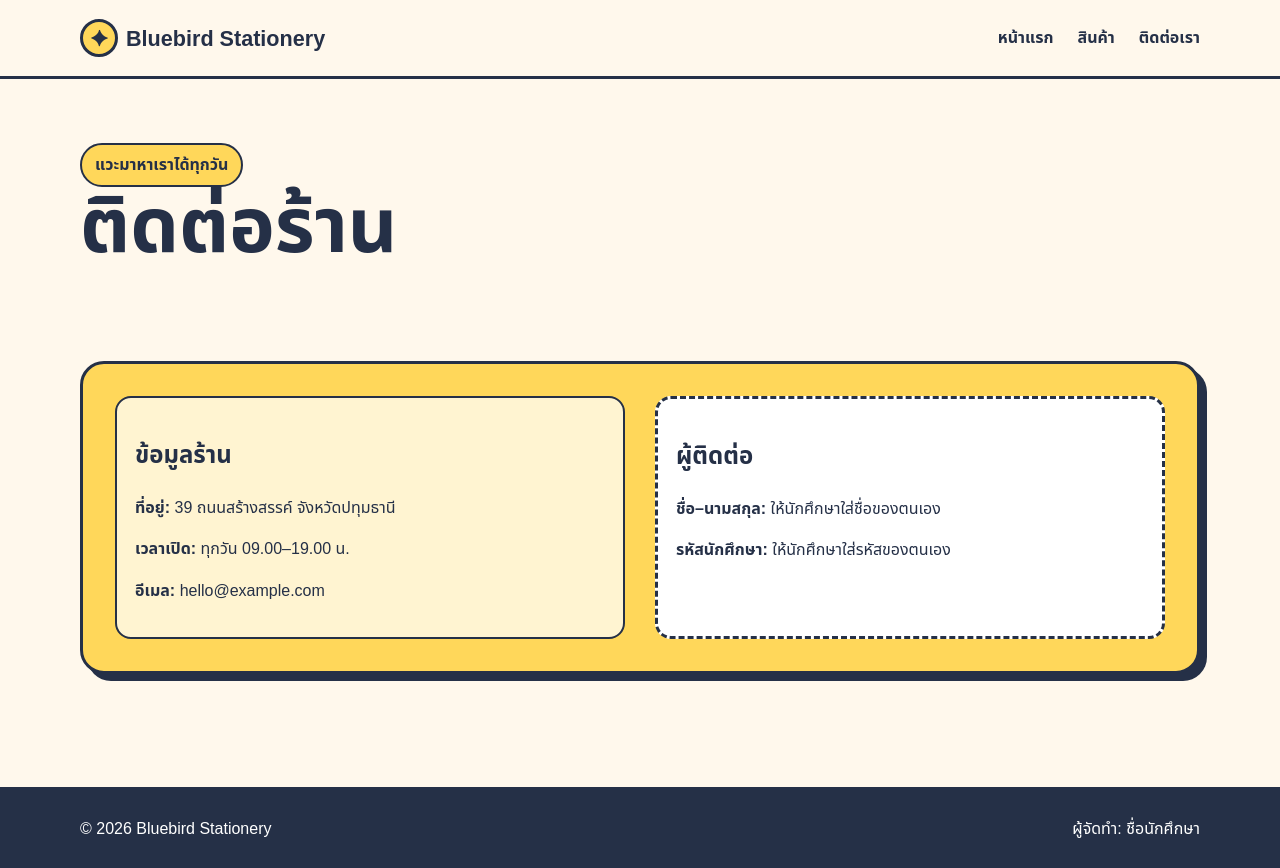
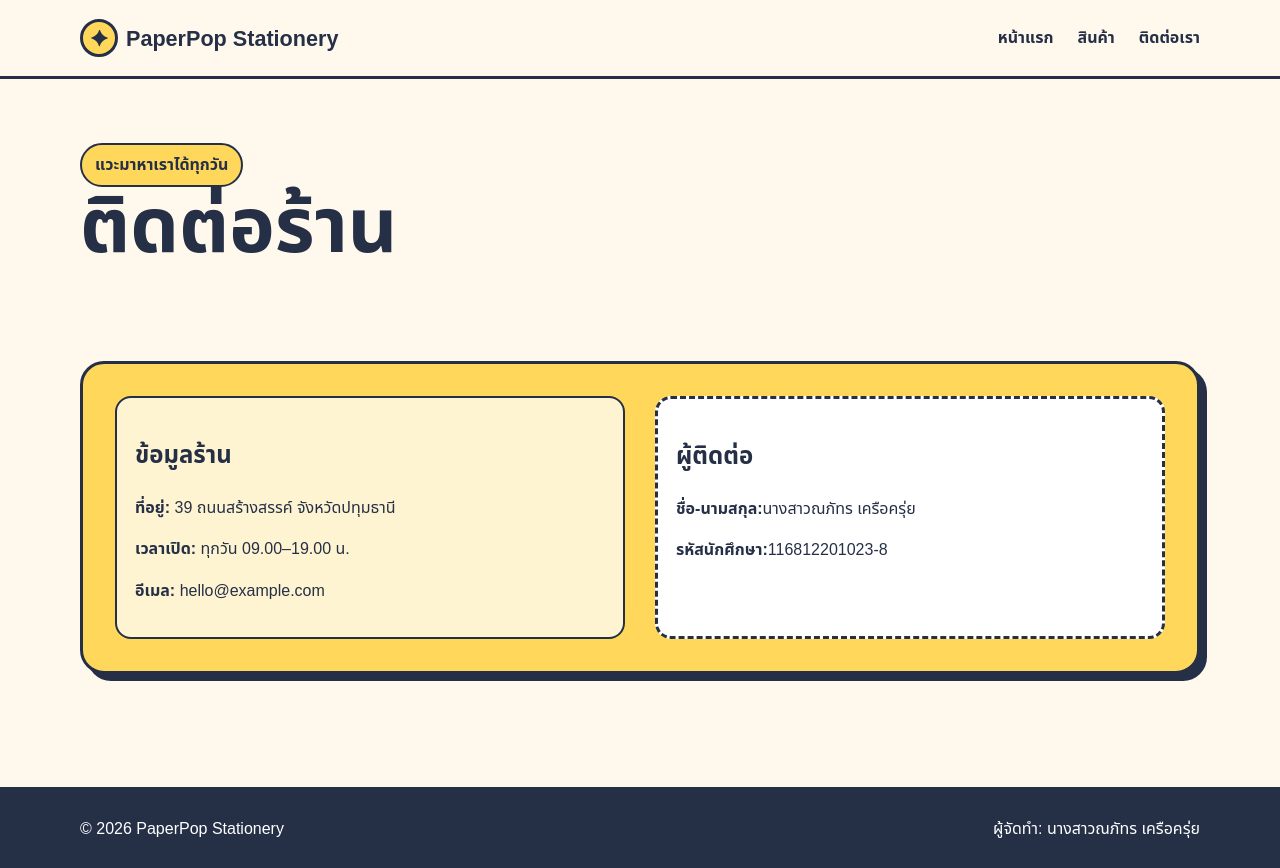
Before and after one commit to Mikimukumoko/lapcom, a plain HTML site: page contact.html in a window 1280 px wide. Drawn offline with Linux system fonts and the light colour scheme.

Commit message:
Update contact.html

```diff
--- a/contact.html
+++ b/contact.html
@@ -1,8 +1,8 @@
 <!doctype html>
-<html lang="th">
-<head><meta charset="utf-8"><meta name="viewport" content="width=device-width,initial-scale=1"><title>ติดต่อ | Bluebird Stationery</title><link rel="stylesheet" href="assets/style.css"></head>
+<html lang="th"><head><meta charset="utf-8"><meta name="viewport" content="width=device-width,initial-scale=1"><title>ติดต่อ | Bluebird Stationery</title><link rel="stylesheet" href="assets/style.css"></head>
 <body>
-<header class="site-header"><nav class="nav container"><a class="brand" href="home.html"><span class="brand-mark">✦</span>Bluebird Stationery</a><div class="nav-links"><a href="home.html">หน้าแรก</a><a href="shop.html">สินค้า</a><a href="contacts.html">ติดต่อเรา</a></div></nav></header>
-<main><section class="page-head"><div class="container"><span class="eyebrow">แวะมาหาเราได้ทุกวัน</span><h1>ติดต่อร้าน</h1></div></section><section class="section"><div class="container contact-box"><section><h2>ข้อมูลร้าน</h2><p><strong>ที่อยู่:</strong> 39 ถนนสร้างสรรค์ จังหวัดปทุมธานี</p><p><strong>เวลาเปิด:</strong> ทุกวัน 09.00–19.00 น.</p><p><strong>อีเมล:</strong> hello@example.com</p></section><section class="student-placeholder"><h2>ผู้ติดต่อ</h2><p><strong>ชื่อ–นามสกุล:</strong> ให้นักศึกษาใส่ชื่อของตนเอง</p><p><strong>รหัสนักศึกษา:</strong> ให้นักศึกษาใส่รหัสของตนเอง</p></section></div></section></main>
-<footer class="site-footer"><div class="container footer-row"><p>© 2026 Bluebird Stationery</p><p>ผู้จัดทำ: ชื่อนักศึกษา</p></div></footer>
+<header class="site-header"><nav class="nav container"><a class="brand" href="home.html"><span class="brand-mark">✦</span>PaperPop Stationery</a><div class="nav-links"><a href="home.html">หน้าแรก</a><a href="shop.html">สินค้า</a><a href="contacts.html">ติดต่อเรา</a></div></nav></header>
+<main><section class="page-head"><div class="container"><span class="eyebrow">แวะมาหาเราได้ทุกวัน</span><h1>ติดต่อร้าน</h1></div></section><section class="section"><div class="container contact-box"><section><h2>ข้อมูลร้าน</h2><p><strong>ที่อยู่:</strong> 39 ถนนสร้างสรรค์ จังหวัดปทุมธานี</p><p><strong>เวลาเปิด:</strong> ทุกวัน 09.00–19.00 น.</p><p><strong>อีเมล:</strong> hello@example.com</p></section><section class="student-placeholder"><h2>ผู้ติดต่อ</h2><p><strong>ชื่อ-นามสกุล:</strong>นางสาวณภัทร เครือครุ่ย</p><p><strong>รหัสนักศึกษา:</strong>116812201023-8</p></section></div></section></main>
+<footer class="site-footer"><div class="container footer-row"><p>© 2026 PaperPop Stationery</p><p>ผู้จัดทำ: นางสาวณภัทร เครือครุ่ย</p></div></footer>
+
 </body></html>
```
